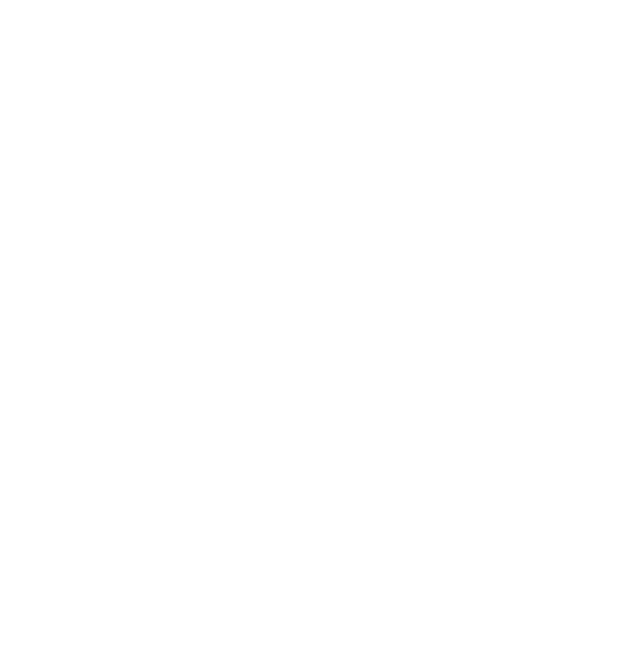
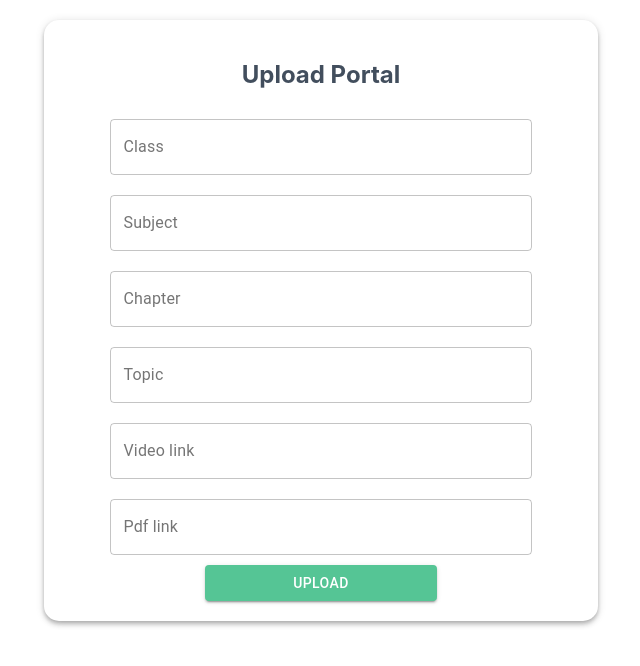
Before and after one commit to Mumbai-123/Zeal-Study, a React (Create React App) app in the folder client/: page /upload in a window 1280 px wide. Shown: the top 666 px of the page, without its empty margins (319-959 px from the left). Built offline with nearby package versions, Linux system fonts and the light colour scheme.

Commit message:
Add upload portal

```diff
--- a/client/src/App.js
+++ b/client/src/App.js
@@ -3,7 +3,8 @@
 import SubjectsTable from "./SubjectsTable/SubjectsTable";
 import ChaptersTable from "./ChaptersTable/ChaptersTable";
 import VideoPage from "./VideoPage/VideoPage";
-import { BrowserRouter, Switch, Route, Link } from "react-router-dom";
+import UploadForm from "./UploadForm/UploadForm";
+import { BrowserRouter, Switch, Route } from "react-router-dom";
 
 function App() {
 	return (
@@ -21,6 +22,9 @@
 				<Route path="/view">
 					<VideoPage />
 				</Route>
+				<Route path="/upload">
+					<UploadForm />
+				</Route>
 			</Switch>
 		</BrowserRouter>
 	);
--- /dev/null
+++ b/client/src/UploadForm/UploadForm.js
@@ -0,0 +1,202 @@
+import React, { useState, useEffect } from "react";
+import useStyles from "../style";
+import { AppBar, Grid, Container } from "@material-ui/core";
+import Button from "@material-ui/core/Button";
+import axios from "axios";
+import TextField from "@material-ui/core/TextField";
+import CustomAlert from "../components/CustomAlert/CustomAlert";
+import CustomBackdrop from "../components/CustomBackdrop/CustomBackdrop";
+
+const UploadForm = () => {
+	const classes = useStyles();
+
+	const [query, setQuery] = useState({
+		className: "",
+		subjectName: "",
+		chapterName: "",
+		topicName: "",
+		video: "",
+		pdf: "",
+	});
+
+	const [succAlert, setsuccAlert] = useState(false);
+	const [succMsg, setsuccMsg] = useState("");
+	const [errAlert, seterrAlert] = useState(false);
+	const [errMsg, seterrMsg] = useState("");
+
+	const [backdrop, setbackdrop] = useState(false);
+
+	let finalRes;
+	const upload = async () => {
+		setbackdrop(true);
+		if (
+			!query.className ||
+			!query.subjectName ||
+			!query.chapterName ||
+			!query.topicName ||
+			!query.video ||
+			!query.pdf
+		) {
+			seterrMsg("Please fill all required fields");
+			setbackdrop(false);
+			seterrAlert(true);
+			return;
+		}
+
+		try {
+			await axios.post("https://zealacademy.herokuapp.com/upload", query);
+		} catch (error) {
+			finalRes = error.response.data;
+		}
+		setbackdrop(false);
+		if (!finalRes) {
+			setsuccMsg("Successfully uploaded");
+			setsuccAlert(true);
+		} else {
+			seterrMsg(finalRes);
+			seterrAlert(true);
+		}
+	};
+
+	return (
+		<Container>
+			<CustomBackdrop open={backdrop} />
+			<Grid justifyContent="space-evenly" alignItems="stretch" container>
+				<Grid item xs={12} sm={6}>
+					<AppBar
+						className={classes.appBar}
+						position="static"
+						color="inherit"
+						style={{ width: "90%", margin: "20px auto" }}
+					>
+						<h2 style={{ color: "#424E5D" }}>Upload Portal</h2>
+						<form
+							className={classes.root}
+							noValidate
+							autoComplete="off"
+							style={{ width: "90%" }}
+							onKeyDown={(event) => {
+								if (event.key === "Enter") {
+									event.preventDefault();
+									upload();
+								}
+							}}
+						>
+							<TextField
+								label="Class"
+								style={{ margin: "10px 20px" }}
+								fullWidth
+								margin="normal"
+								variant="outlined"
+								value={query.className}
+								onChange={(event) => {
+									setQuery({
+										...query,
+										className: event.target.value,
+									});
+								}}
+							/>
+							<TextField
+								label="Subject"
+								style={{ margin: "10px 20px" }}
+								fullWidth
+								margin="normal"
+								variant="outlined"
+								value={query.subjectName}
+								onChange={(event) => {
+									setQuery({
+										...query,
+										subjectName: event.target.value,
+									});
+								}}
+							/>
+							<TextField
+								label="Chapter"
+								style={{ margin: "10px 20px" }}
+								fullWidth
+								margin="normal"
+								variant="outlined"
+								value={query.chapterName}
+								onChange={(event) => {
+									setQuery({
+										...query,
+										chapterName: event.target.value,
+									});
+								}}
+							/>
+							<TextField
+								label="Topic"
+								style={{ margin: "10px 20px" }}
+								fullWidth
+								margin="normal"
+								variant="outlined"
+								value={query.topicName}
+								onChange={(event) => {
+									setQuery({
+										...query,
+										topicName: event.target.value,
+									});
+								}}
+							/>
+							<TextField
+								label="Video link"
+								style={{ margin: "10px 20px" }}
+								margin="normal"
+								variant="outlined"
+								fullWidth
+								value={query.video}
+								onChange={(event) => {
+									setQuery({
+										...query,
+										video: event.target.value,
+									});
+								}}
+							/>
+							<TextField
+								fullWidth
+								label="Pdf link"
+								style={{ margin: "10px 20px" }}
+								margin="normal"
+								variant="outlined"
+								value={query.pdf}
+								onChange={(event) => {
+									setQuery({
+										...query,
+										pdf: event.target.value,
+									});
+								}}
+							/>
+
+							<Button
+								variant="contained"
+								onClick={upload}
+								style={{
+									backgroundColor: "#55C595",
+									color: "white",
+									margin: "0 auto",
+									width: "50%",
+								}}
+							>
+								Upload
+							</Button>
+						</form>
+					</AppBar>
+				</Grid>
+			</Grid>
+			<CustomAlert
+				open={errAlert}
+				onClose={() => seterrAlert(false)}
+				severity="error"
+				text={errMsg}
+			/>
+			<CustomAlert
+				open={succAlert}
+				onClose={() => setsuccAlert(false)}
+				severity="success"
+				text={succMsg}
+			/>
+		</Container>
+	);
+};
+
+export default UploadForm;
--- a/client/src/VideoPage/VideoPage.js
+++ b/client/src/VideoPage/VideoPage.js
@@ -18,7 +18,7 @@
 	let i = 0;
 
 	while (true) {
-		if (temp[i] === "/" || temp[i] === "=") {
+		if ((temp[i] === "/" || temp[i] === "=") && i < temp.length) {
 			break;
 		}
 		link += temp[i];
--- /dev/null
+++ b/client/src/components/CustomAlert/CustomAlert.js
@@ -0,0 +1,37 @@
+import React from "react";
+import Snackbar from "@material-ui/core/Snackbar";
+import MuiAlert from "@material-ui/lab/Alert";
+import { makeStyles } from "@material-ui/core/styles";
+
+const useStyles = makeStyles((theme) => ({
+	root: {
+		width: "100%",
+		"& > * + *": {
+			marginTop: theme.spacing(2),
+		},
+	},
+}));
+
+function Alert(props) {
+	return <MuiAlert elevation={6} variant="filled" {...props} />;
+}
+
+const CustomAlert = (props) => {
+	const classes = useStyles();
+
+	return (
+		<div className={classes.root}>
+			<Snackbar
+				open={props.open}
+				autoHideDuration={3000}
+				onClose={props.onClose}
+			>
+				<Alert onClose={props.onClose} severity={props.severity}>
+					{props.text}
+				</Alert>
+			</Snackbar>
+		</div>
+	);
+};
+
+export default CustomAlert;
--- /dev/null
+++ b/client/src/components/CustomBackdrop/CustomBackdrop.js
@@ -0,0 +1,27 @@
+import React from "react";
+import Backdrop from "@material-ui/core/Backdrop";
+import CircularProgress from "@material-ui/core/CircularProgress";
+import { makeStyles } from "@material-ui/core/styles";
+
+const useStyles = makeStyles((theme) => ({
+	backdrop: {
+		zIndex: theme.zIndex.drawer + 1,
+		color: "#fff",
+	},
+}));
+
+const CustomBackdrop = (props) => {
+	const classes = useStyles();
+
+	return (
+		<Backdrop
+			className={classes.backdrop}
+			open={props.open}
+			onClick={props.handleClose}
+		>
+			<CircularProgress color="inherit" />
+		</Backdrop>
+	);
+};
+
+export default CustomBackdrop;
--- a/client/src/style.js
+++ b/client/src/style.js
@@ -4,7 +4,7 @@
 	(theme) => ({
 		appBar: {
 			borderRadius: 15,
-			margin: "30px 0",
+			margin: "20px 0",
 			display: "flex",
 			flexDirection: "column",
 			justifyContent: "center",
@@ -27,6 +27,11 @@
 				background: "#efefef",
 			},
 		},
+		textField: {
+			marginLeft: theme.spacing(1),
+			marginRight: theme.spacing(1),
+			width: "25ch",
+		},
 	}),
 	{ index: 1 }
 );
```
Also changed, not shown: 1 other file (tests, documents, lock files or other folders).
